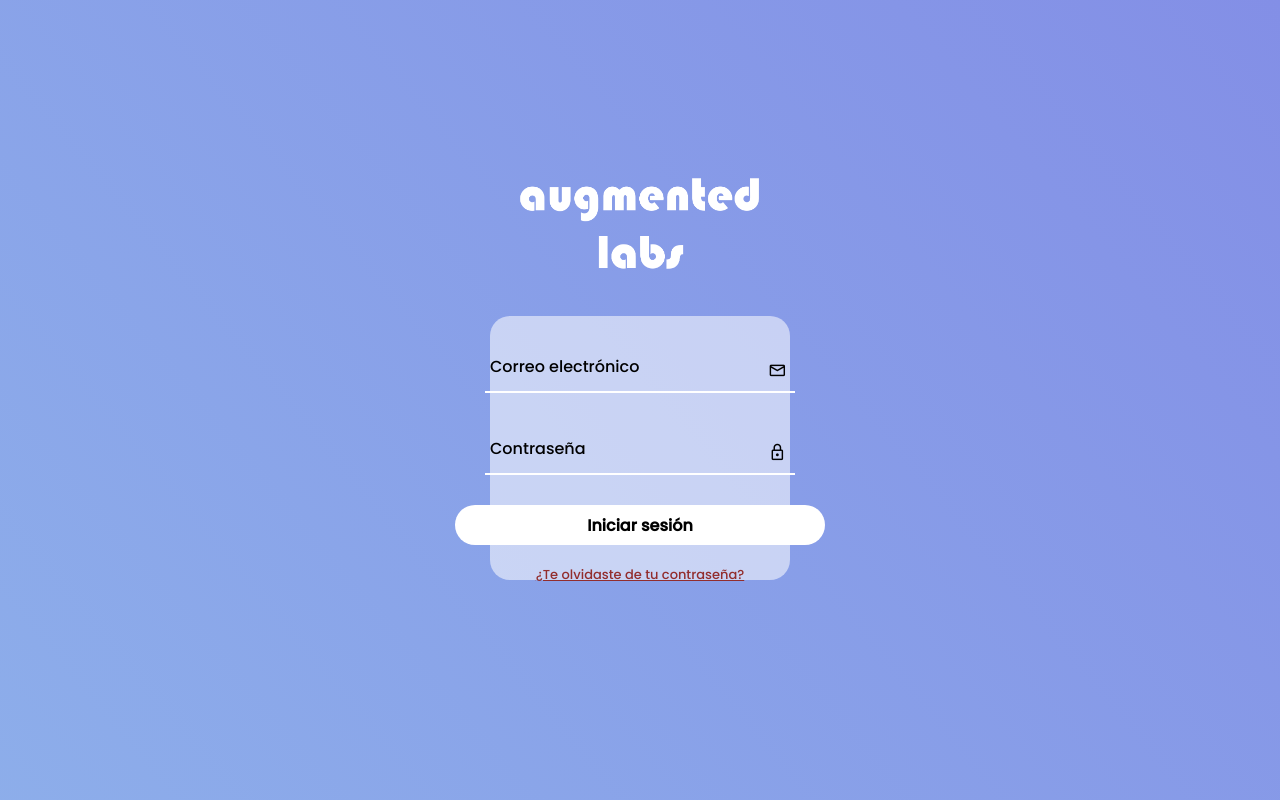
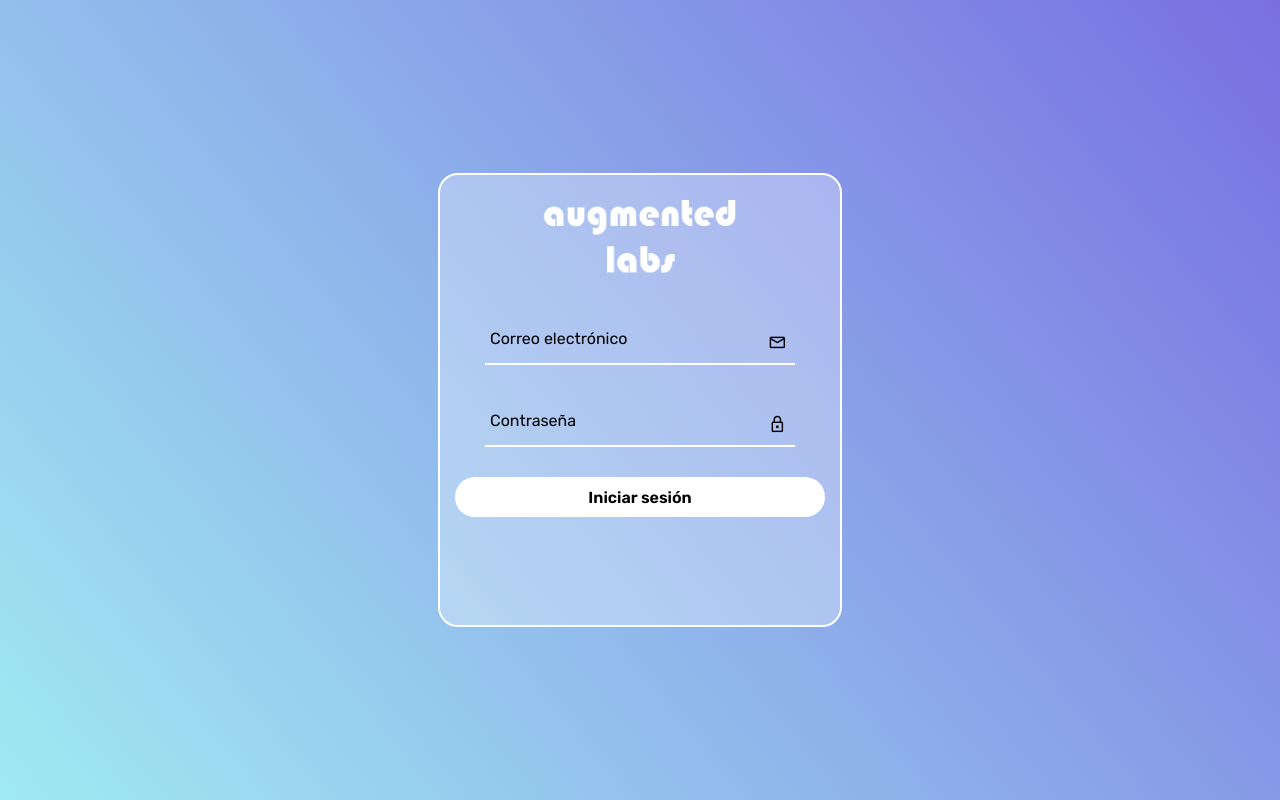
Before and after one commit to SVA-BL00/AL-WebSolution, a Flask app: page /login in a window 1280 px wide. Run offline with Flask 3, Linux system fonts and the light colour scheme; some libraries are stand-ins or nearby versions.

Commit message:
login-sucessful

```diff
--- a/flaskr/static/css/style.css
+++ b/flaskr/static/css/style.css
@@ -1,25 +1,117 @@
-*{
+
+* {
     margin: 0;
     padding: 0;
     font-family: "Rubik", sans-serif;
 }
 
-.full-container{
+/* Admin view */
+.add-user {
     display: flex;
     justify-content: center;
     align-items: center;
-    height: 100%;
-    flex-direction: column;
+    min-height: 100vh;
+    width: 100%;
+    background: darkblue;
+    background-position: center;
+    background-size: cover;
+    font-family: 'Poppins', sans-serif;
 }
 
-.background{
+.form-box {
+    position: relative;
+    width: 400px;
+    height: 450px;
+    background: rgba(255, 255, 255, 0.3);
+    border: 2px solid rgba(255, 255, 255, 1);
+    border-radius: 20px;
+    display: flex;
+    justify-content: center;
+    align-items: center;
+}
+
+.form-value h2 {
+    text-align: center;
+    font-size: 2em;
+}
+
+.form-value .submit {
+    margin-top: 10px;
+    text-align: center;
+}
+
+.input {
+    position: relative;
+    margin: 30px;
+    width: 310px;
+    border-bottom: 2px solid white;
+}
+
+.input label {
+    position: absolute;
+    top: 50%;
+    left: 5px;
+    transform: translateY(-50%);
+    font-size: 1em;
+    pointer-events: none;
+    transition: 0.5s;
+}
+
+input:focus ~ label,
+input:valid ~ label {
+    top: -5px;
+}
+
+.input input {
+    width: 100%;
+    height: 50px;
+    background: transparent;
+    border: none;
+    outline: none;
+    font-size: 1em;
+    padding: 0 35px 0 5px;
+    font-family: 'Poppins', sans-serif;
+}
+
+.input span {
+    position: absolute;
+    right: 8px;
+    font-size: 1.2em;
+    top: 20px;
+}
+
+.submit button {
+    width: 100%;
+    height: 40px;
+    border-radius: 40px;
+    background: white;
+    border: none;
+    outline: none;
+    cursor: pointer;
+    font-size: 1em;
+    font-weight: 600;
+}
+
+/* Login view */
+.full-container {
+    display: flex;
+    justify-content: center;
+    align-items: center;
+    min-height: 100vh;
+    width: 100%;
+    font-family: "Rubik", sans-serif;
+}
+
+.background {
     background: linear-gradient(50deg, #a0eaf2, #796fe2);
     animation: Gradient 30s ease infinite;
-    position: relative;
-    height: 100vh;
+    display: flex;
+    justify-content: center;
+    align-items: center;
+    min-height: 100vh;
     width: 100%;
-    overflow: hidden;
-    background-size: 400% 400%;
+    background-position: center;
+    background-size: cover;
 }
 
 @keyframes Gradient {
@@ -34,45 +126,25 @@
     }
 }
 
-.login-window{
-    width: 300px;
-    height: 500px;
+.LOGIN-style {
+    position: absolute;
+    width: 60%;
+    transform: translateY(-125%);
 }
 
-.LOGIN-style{
-    width: 100%;
+.form-box-login {
+    position: relative;
+    width: 400px;
+    height: 450px;
+    background: rgba(255, 255, 255, 0.3);
+    border: 2px solid rgba(255, 255, 255, 1);
+    border-radius: 20px;
+    display: flex;
+    justify-content: center;
+    align-items: center;
 }
 
-.shadow{
-    background-color: rgba(255, 255, 255, 0.544);
-    padding: 2em;
-    border-radius: 20px;
-    justify-content: center;
-    align-items: center;
-    display: flex;
-    flex-direction: column;
-    height: 200px;
-}
-
-.input {
-    position: relative;
-    margin: 30px;
-    width: 310px;
-    border-bottom: 2px solid white;
-}
-.input label {
-    position: absolute;
-    top: 50%;
-    left: 5px;
-    transform: translateY(-50%);
-    font-size: 1em;
-    pointer-events: none;
-    transition: 0.5s;
-}
-input:focus ~ label, input:valid ~ label {
-    top: -5px;
-}
-.input input {
+.input .input-login {
     width: 100%;
     height: 50px;
     background: transparent;
@@ -80,15 +152,5 @@ input:focus ~ label, input:valid ~ label {
     outline: none;
     font-size: 1em;
     padding: 0 35px 0 5px;
+    font-family: "Rubik", sans-serif;
 }
-.input span {
-    position: absolute;
-    right: 8px;
-    font-size: 1.2em;
-    top: 20px;
-}
-
-submit:hover{
-    background-color: #2c247c;
-    cursor: pointer;
-}
--- /dev/null
+++ b/flaskr/static/js/prueba.js
@@ -0,0 +1,4 @@
+const nodes = [
+    { id: 'node-1', panorama: '001.jpg', links: [{ nodeId: 'node-2', position: { textureX: 1500, textureY: 780 } }] },
+    { id: 'node-2', panorama: '002.jpg', links: [{ nodeId: 'node-1', position: { textureX: 3000, textureY: 780 } }] },
+];
--- /dev/null
+++ b/flaskr/static/js/style.js
@@ -0,0 +1,8 @@
+
+function openNav() {
+    document.getElementById("sidenav").style.width = "350px";
+  }
+
+function closeNav() {
+    document.getElementById("sidenav").style.width = "0";
+}
--- a/flaskr/templates/base.html
+++ b/flaskr/templates/base.html
@@ -4,16 +4,18 @@
     <meta charset="UTF-8">
     <meta name="viewport" content="width=device-width, initial-scale=1.0">
     <link rel="stylesheet" href="../static/css/style.css">
+    <link rel="stylesheet" href="../static/css/index.css">
     <link rel="preconnect" href="https://fonts.googleapis.com">
     <link rel="preconnect" href="https://fonts.gstatic.com" crossorigin>
     <link href="https://fonts.googleapis.com/css2?family=Rubik:ital,wght@0,300..900;1,300..900&display=swap" rel="stylesheet">
     <link rel="icon" href="../static/img/ICON.png">
-    <link rel="stylesheet" href="../static/css/admin.css">
     <link rel="stylesheet" href="https://fonts.googleapis.com/css2?family=Material+Symbols+Outlined:opsz,wght,FILL,GRAD@24,400,0,0" />
     <title>Augmented Labs</title>
 </head>
 <body>
     {% block content %}
     {% endblock %}
+    <script src="../static/js/style.js"></script>
+    <script src="https://unpkg.com/htmx.org@1.9.11"></script>
 </body>
 </html>
--- a/flaskr/templates/login.html
+++ b/flaskr/templates/login.html
@@ -2,29 +2,29 @@
 {% block content%}
 <div class="background">
     <div class="full-container">
-        <div class="login-window">
+        <div class="form-box">
             <img src="../static/img/LOGO.png" alt="Logotipo de Augmented Labs" class= "LOGIN-style">
-            <div class="shadow">
+            <div class="form-value">
                 <form method="POST">
                     <div class="input">
                         <span class="material-symbols-outlined">
                             mail
                         </span>
-                        <input type="email" required name = "userMail" id = "userMail">
+                        <input class="input-login" type="email" required name = "userMail" id = "userMail">
                         <label for="userMail">Correo electrónico</label>
                     </div>
                     <div class="input">
                         <span class="material-symbols-outlined">
                             lock
                         </span>
-                        <input type="password" required name="password" id="password">
+                        <input class="input-login" type="password" required name="password" id="password">
                         <label for="password">Contraseña</label>
                     </div>
                     <div class="submit">
                         <button type = "submit">Iniciar sesión</button>
                     </div>
                 </form>
-                <a href="#" style="color: rgb(146, 45, 45); padding-top: 1.5em; font-size: small;">¿Te olvidaste de tu contraseña?</a>
+
             </div>
         </div>
     </div>
--- /dev/null
+++ b/flaskr/templates/search_results.html
@@ -0,0 +1,5 @@
+{%for result in results%}
+<tr>
+    <td>{{ result.title}}</td>
+</tr>
+{%endfor%}
```
Also changed, not shown: flaskr/static/css/index.css (added, +67 -0 lines), flaskr/templates/main.html (added, +25 -0 lines).
